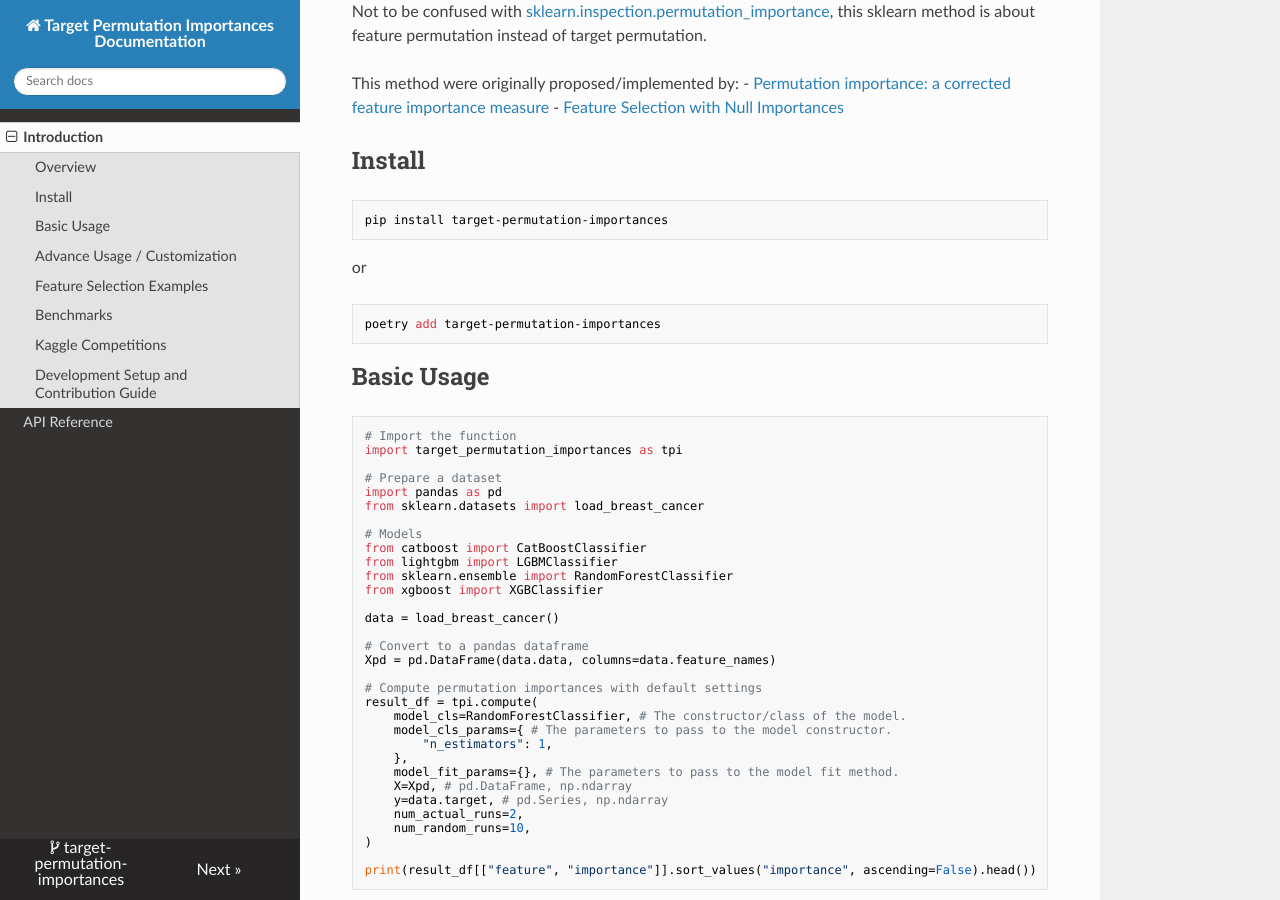
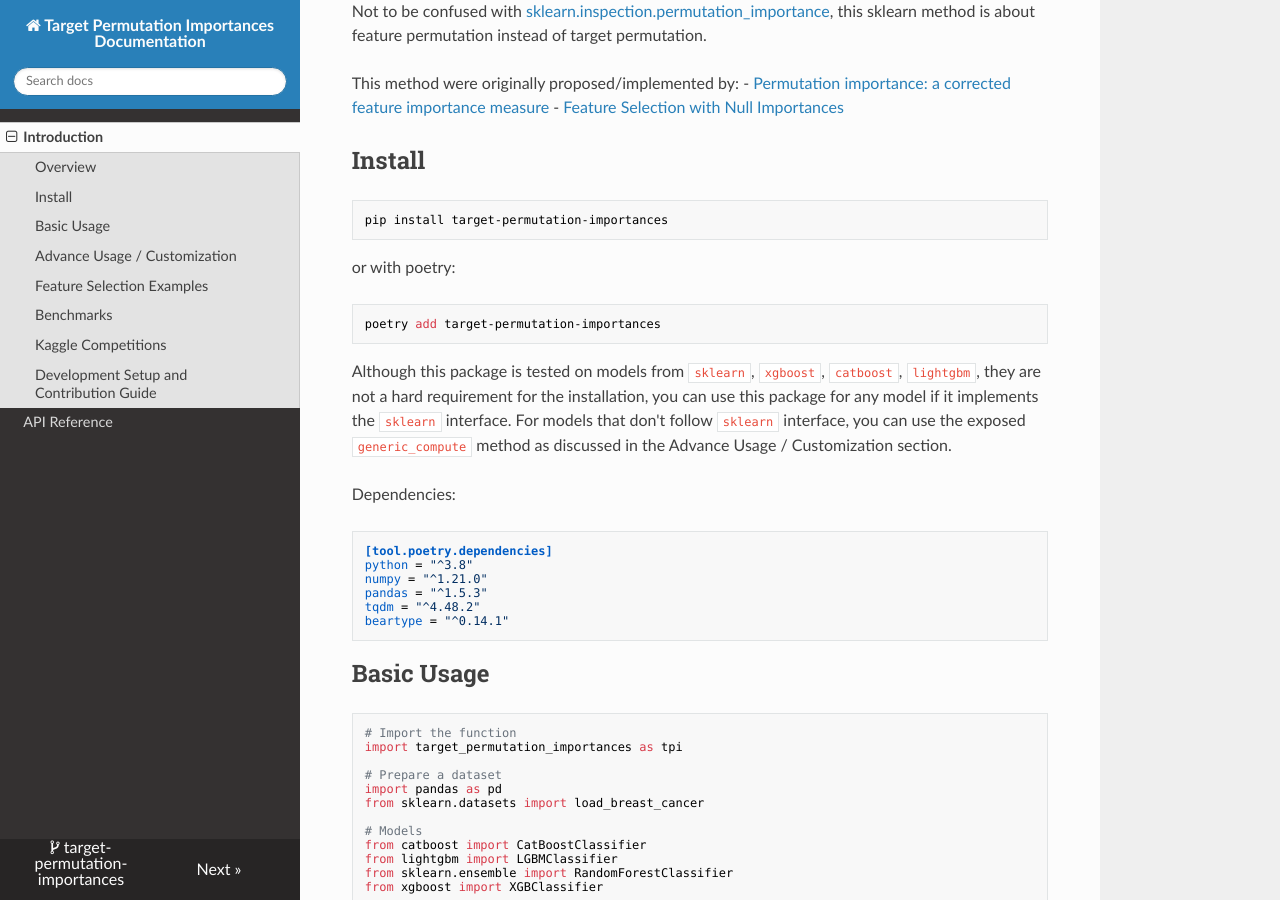
Before and after one commit to kingychiu/target-permutation-importances, an MkDocs documentation site: the page built from docs/index.md, in a window 1280 px wide and 900 px high, scrolled down 637 px. Built offline with MkDocs 1.6.1, drawn with Linux system fonts in a browser that asks for light colours; nearby versions of some CDN libraries.

````diff
--- a/docs/index.md
+++ b/docs/index.md
@@ -37,10 +37,26 @@ This method were originally proposed/implemented by:
 ```
 pip install target-permutation-importances
 ```
-or
+or with poetry:
 ```
 poetry add target-permutation-importances
 ```
+
+Although this package is tested on models from `sklearn`, `xgboost`, `catboost`, `lightgbm`, they are not
+a hard requirement for the installation, you can use this package for any model if it implements the `sklearn` interface.
+For models that don't follow `sklearn` interface, you can use the exposed `generic_compute` method as discussed in the
+Advance Usage / Customization section.
+
+Dependencies:
+```
+[tool.poetry.dependencies]
+python = "^3.8"
+numpy = "^1.21.0"
+pandas = "^1.5.3"
+tqdm = "^4.48.2"
+beartype = "^0.14.1"
+```
+
 
 ## Basic Usage
 
````
Also changed, not shown: README.md (+17 -1 lines).
